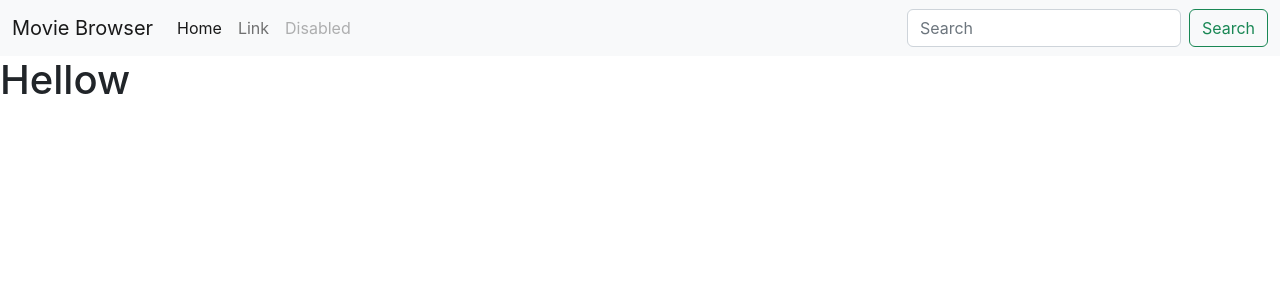
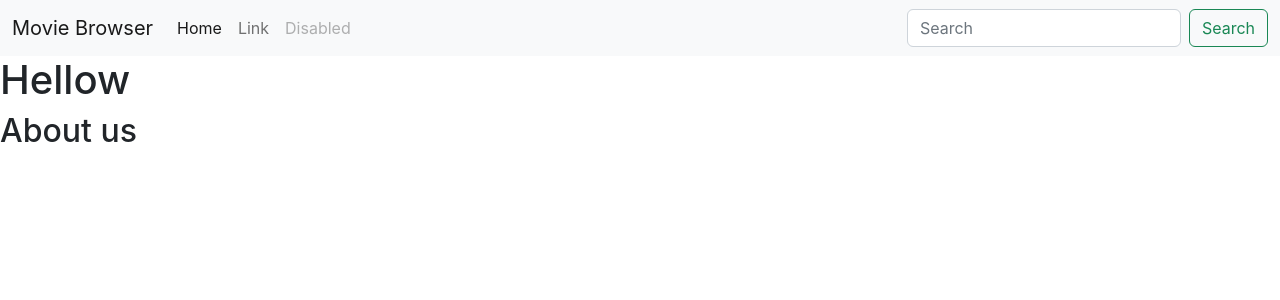
Before and after one commit to theKuanWay/React201, a React (Create React App) app in the folder moviebrowser/: page /about in a window 1280 px wide. Shown: the top 300 px of the page. Built offline with nearby package versions, Linux system fonts and the light colour scheme.

Commit message:
create about us component

```diff
--- a/moviebrowser/src/App.js
+++ b/moviebrowser/src/App.js
@@ -1,12 +1,14 @@
 import './App.css';
 import NavBar from './Components/NavBar/NavBar';
 import Home from './Components/Home/Home';
+import AboutView from './Components/About/About';
 
 function App() {
   return (
     <div>
     <NavBar />
     <Home />
+    <AboutView />
     </div>
   );
 }
--- /dev/null
+++ b/moviebrowser/src/Components/About/About.js
@@ -0,0 +1,7 @@
+const AboutView = () => {
+    return (
+        <h2>About us</h2>
+    );
+}
+
+export default AboutView;
```
